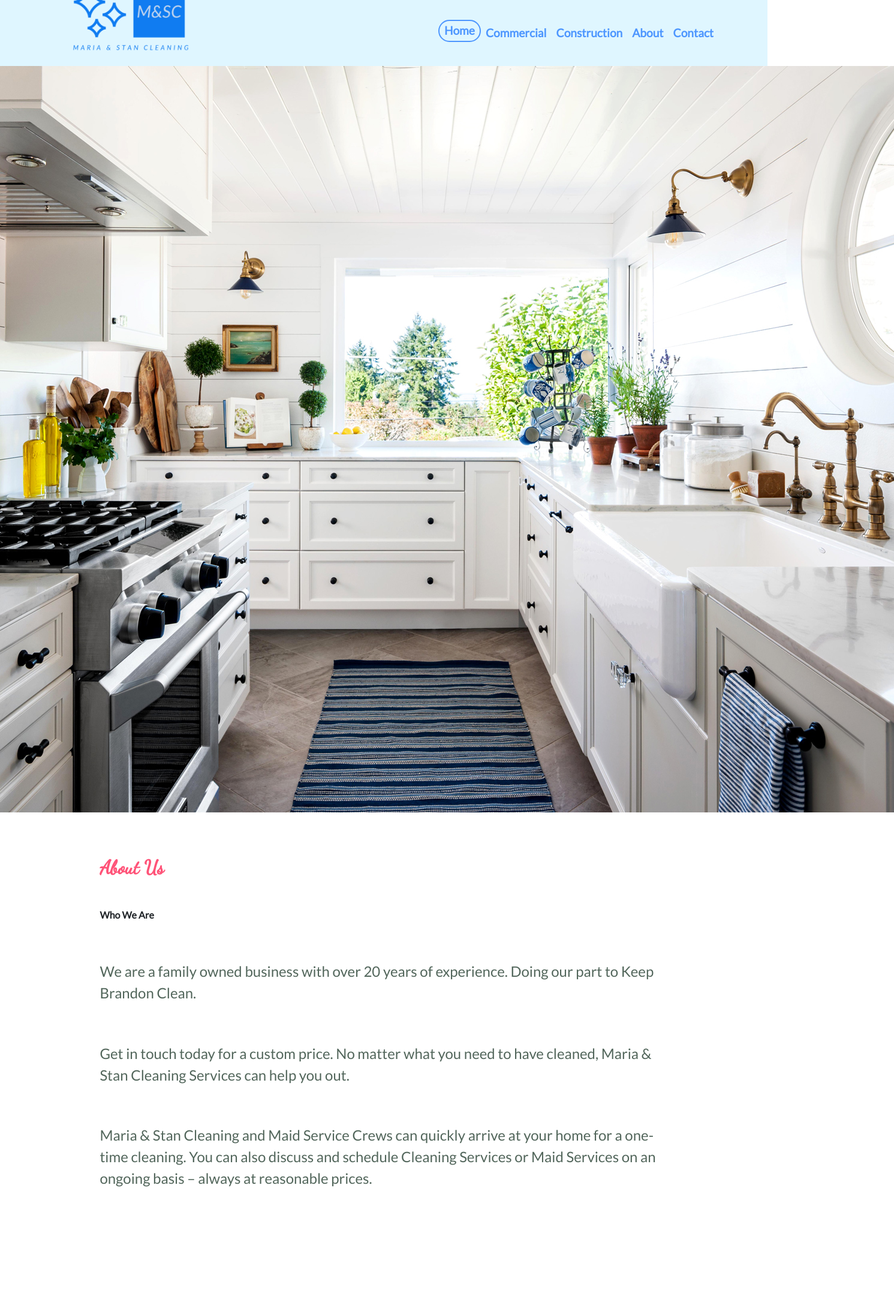
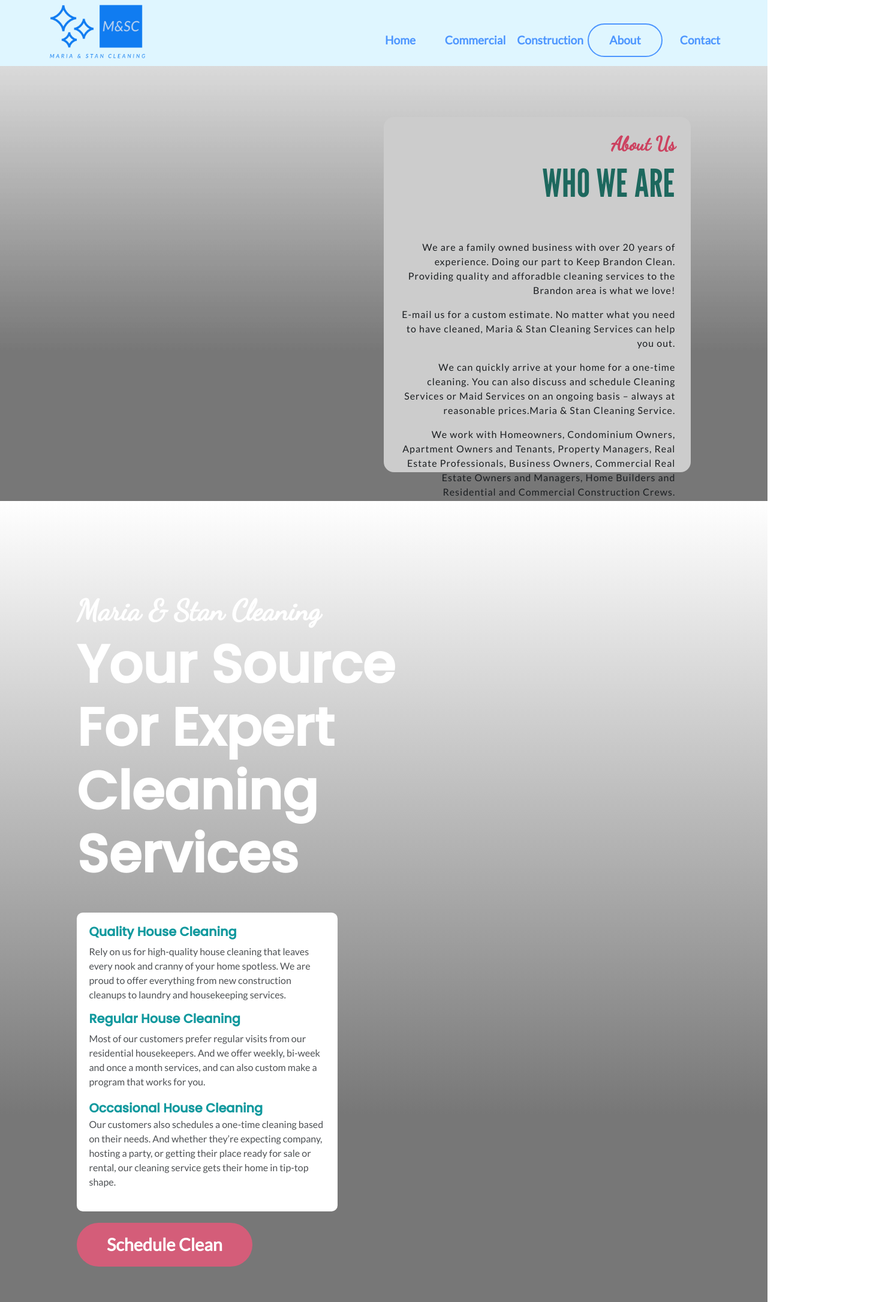
Before and after one commit to dchavez3395/Cleaning-Website, a plain HTML site: page about.html in a window 1280 px wide. Shown: the top 2170 px of the page at 60% size, 1491 px wide, since content can reach past the window. Drawn offline with nearby package versions, Linux system fonts and the light colour scheme; files that its build step writes are made by us from their sources; a web font is replaced by a local one.

Commit message:
Update about.html

```diff
--- a/about.html
+++ b/about.html
@@ -1,108 +1,122 @@
 <!DOCTYPE html>
 <html lang="en" dir="ltr">
-
 <head>
   <meta charset="utf-8">
   <title>Maria & Stan</title>
-  <!-- CSS Stylesheets -->
+  <!-- CSS Styles -->
+  <link rel="stylesheet" href="styles.min.css">
+  <!--Bootstrap -->
   <link href="https://cdn.jsdelivr.net/npm/bootstrap@5.1.3/dist/css/bootstrap.min.css" rel="stylesheet" integrity="sha384-1BmE4kWBq78iYhFldvKuhfTAU6auU8tT94WrHftjDbrCEXSU1oBoqyl2QvZ6jIW3" crossorigin="anonymous">
-  <link rel="stylesheet" href="css/styles.min.css">
-  <!-- bootstrap script -->
-  <script src="https://cdn.jsdelivr.net/npm/bootstrap@5.1.3/dist/js/bootstrap.bundle.min.js" integrity="sha384-ka7Sk0Gln4gmtz2MlQnikT1wXgYsOg+OMhuP+IlRH9sENBO0LRn5q+8nbTov4+1p" crossorigin="anonymous"></script>
   <!-- Font Awesome -->
-  <script src="https://kit.fontawesome.com/15670690c5.js" crossorigin="anonymous"></script>
-
+  <link rel="stylesheet" href="https://cdnjs.cloudflare.com/ajax/libs/font-awesome/6.1.1/css/all.min.css" integrity="sha512-KfkfwYDsLkIlwQp6LFnl8zNdLGxu9YAA1QvwINks4PhcElQSvqcyVLLD9aMhXd13uQjoXtEKNosOWaZqXgel0g==" crossorigin="anonymous"
+    referrerpolicy="no-referrer">
 </head>
-
   <body>
-
-  <!-- Nav Bar -->
-
-  <nav class=" navbar navbar-expand-lg navbar-light " id="nav-area">
-    <div class="container">
-      <a class="navbar-brand" href="index.html">
+    <!-- Navbar -->
+    <nav class="navbar fixed-top">
+      <div class="navbar-container">
+        <div class="nav-logo">
+          <a href="index.html" id="navbar-logo">
             <img class="logo" src="images/logo.png" alt="">
           </a>
-      <button class="navbar-toggler" type="button" data-bs-toggle="collapse" data-bs-target="#navbarSupportedContent" aria-controls="navbarSupportedContent" aria-expanded="false" aria-label="Toggle navigation">
-        <span class="hamburger navbar-toggler-icon">
-          <img src="hamburger.png" alt="">
-        </span>
-      </button>
-      <div class="collapse navbar-collapse" id="navbarSupportedContent">
-        <ul class="navbar-nav ms-auto ">
-          <li class="nav-item">
-            <a class="nav-link active" style="color:#4D96FF;" aria-current="page" href="home.html">Home</a>
+        </div>
+        <div class="navbar-toggle" id="mobile-menu">
+          <span class="bar"></span>
+          <span class="bar"></span>
+          <span class="bar"></span>
+        </div>
+        <ul class="navbar-menu">
+          <li class="navbar-item">
+            <a href="home.html" class="navbar-links " id="home-page">Home</a>
           </li>
-          <li class="nav-item">
-            <a class="nav-link" style="color:#4D96FF;" href="commercial.html">Commercial</a>
+          <li class="navbar-item">
+            <a href="commercial.html" class="navbar-links" id="about-page">Commercial</a>
           </li>
-          <li class="nav-item">
-            <a class="nav-link" style="color:#4D96FF;" href="construction.html">Construction</a>
+          <li class="navbar-item">
+            <a href="construction.html" class="navbar-links" id="skills-page">Construction</a>
           </li>
-          <li class="nav-item">
-            <a class="nav-link" style="color:#4D96FF;" href="about.html">About</a>
+          <li class="navbar-item">
+            <a href="about.html" class="navbar-links active" id="projects-page">About</a>
           </li>
-          <li class="nav-item">
-            <a class="nav-link"  style="color:#4D96FF;" href="contact.html">Contact</a>
+          <li class="navbar-item">
+            <a href="contact.html" class="navbar-links" id="contact-page">Contact</a>
           </li>
-
         </ul>
-
-      </div>
       </div>
     </nav>
 
-  <section id="about">
-    <img src="images/about.jfif" class="about-photo" alt="">
-    <div class="container-fluid about-container">
-      <div class="about-commercial">
-        <h2 class="bottom-title">About Us</h2>
-        <p class="about-area-text">Who We Are</p>
+    <div class="image-top-section">
+      <div class="about-writing">
+        <h2 class="middle-title">About Us</h2>
+        <h3 class="middle-text-about">Who We Are</h3>
+        <p>We are a family owned business with over 20 years of experience. Doing our part to Keep Brandon Clean. Providing quality and afforadble cleaning services to the Brandon area is what we love!</p>
+          <p>E-mail us for a custom estimate. No matter what you need to have cleaned, Maria & Stan Cleaning Services can help you out.</p>
+          <p>We can quickly arrive at your home for a one-time cleaning. You can also discuss and schedule Cleaning Services or Maid Services on an ongoing basis  – always at reasonable prices.Maria & Stan Cleaning Service.</p>
+          <p>We work with Homeowners, Condominium Owners, Apartment Owners and Tenants, Property Managers, Real Estate Professionals, Business Owners, Commercial Real Estate Owners and Managers, Home Builders and Residential and Commercial Construction Crews.</p>
         </div>
-      <div class="row about-row">
-        <p class="commercial-text">We are a family owned business with over 20 years of experience. Doing our part to Keep Brandon Clean. </p>
-        <p class="commercial-text">Get in touch today for a custom price. No matter what you need to have cleaned, Maria & Stan Cleaning Services can help you out.
-        <p class="commercial-text">Maria & Stan Cleaning and Maid Service Crews can quickly arrive at your home for a one-time cleaning. You can also discuss and schedule Cleaning Services or Maid Services on an ongoing basis – always at reasonable
-          prices.</p>
+
+    </div>
+
+    <!-- break -->
+
+    <div id="dog-section">
+      <div class="pet-writing">
+        <h1 class="pet-title">Maria & Stan Cleaning</h1>
+        <h3 class="middle-text-pet">Your Source For Expert Cleaning Services</h3>
+        <div class="bottom-pet-area">
+          <div class="pet-row">
+            <h2 class="pet-bottom-title">Quality House Cleaning</h2>
+            <p class="pet-content">Rely on us for high-quality house cleaning that leaves every nook and cranny of your home spotless. We are proud to offer everything from new construction cleanups to laundry and housekeeping services.</p>
+          </div>
+          <div class="pet-row">
+            <h2 class="pet-bottom-title">Regular House Cleaning</h2>
+            <p class="pet-content">
+              Most of our customers prefer regular visits from our residential housekeepers.  And we offer weekly, bi-week and once a month services, and can also custom make a program that works for you.
+            </p>
+          </div>
+            <div class="pet-row">
+              <div class="pet-bottom-title">Occasional House Cleaning</div>
+              <p class="pet-content">Our customers also schedules a one-time cleaning based on their needs. And whether they’re expecting company, hosting a party, or getting their place ready for sale or rental,  our  cleaning service gets their home in tip-top shape.</p>
+            </div>
+          </div>
+          <button class="main-btn dog-btn"><a href="resume.PDF" target="_blank">Schedule Clean</a></button>
         </div>
     </div>
 
-  </section>
+  <!-- footer -->
 
-  <section id="about-dog" class="about-dog">
-    <div class="pet-writing">
-      <h1 class="pet-title ">Maria & Stan Cleaning</h1>
-      <h3 class="middle-text-pet">Get In Touch </h3>
-      <div class="bottom-pet-area">
-        <div class="pet-row">
-          <h2 class="quality-title pet-bottom-title ">Quality Cleaning</h2>
-          <p class="about-content pet-content ">Trust in us for reliable, punctual home cleaning services. Meeting your needs is always the number one priority of our fully insured and bonded cleaning company. We provide all cleaning supplies and equipment.</p>
-        </div>
-        </div>
-        <a href="contact.html">
-          <button type="button" class="intro-btn  btn btn-light btn-lg" name="button">Schedule your Clean now</button>
-        </a>
-
+    <div id="footer">
+      <div class="right-content">
+        <img class="bottom-logo" src="images/logo2.png" alt="">
+        <p class="footer-text">We are a family-based business with years of experience cleaning homes and businessess in the Brandon area, and we can't wait to help you keep your place clean!</p>
+  <ul class="pay-list">
+    <li>
+      <img class="pay-image" src="images/visa.png" alt="">
+    </li>
+    <li>
+      <img class="pay-image" src="images/mastercard.png" alt="">
+    </li>
+    <li>
+      <img class="pay-image " src="images/paypal.png" alt="">
+    </li>
+    <li>
+      <img class="pay-image" src="images/bitcoin.png" alt="">
+    </li>
+  </ul>
     </div>
     </div>
 
 
-  </section>
 
 
-  <section id="footer">
-    <div class=" footer-content container-fluid">
-      <div class="right-content">
-        <img class="bottom-logo" src="images/logo2.png" alt="">
-        <p class="footer-text">We are a family-based business with years of experience cleaning homes and businessess in the Brandon area, and we can't wait to help you keep your place clean!</p>
-     <div class="pay-row row">
-        <img class="pay-image" src="images/visa.png" alt="">
-        <img class="pay-image" src="images/mastercard.png" alt="">
-        <img class="pay-image " src="images/paypal.png" alt="">
-        <img class="pay-image" src="images/bitcoin.png" alt="">
-      </div>
-    </div>
-  </section>
+
+
+
+
+
+    <script src="https://code.jquery.com/jquery-3.3.1.slim.min.js" integrity="sha384-q8i/X+965DzO0rT7abK41JStQIAqVgRVzpbzo5smXKp4YfRvH+8abtTE1Pi6jizo" crossorigin="anonymous"></script>
+    <script src="https://cdn.jsdelivr.net/npm/popper.js@1.14.7/dist/umd/popper.min.js" integrity="sha384-UO2eT0CpHqdSJQ6hJty5KVphtPhzWj9WO1clHTMGa3JDZwrnQq4sF86dIHNDz0W1" crossorigin="anonymous"></script>
+    <script src="https://cdn.jsdelivr.net/npm/bootstrap@4.3.1/dist/js/bootstrap.min.js" integrity="sha384-JjSmVgyd0p3pXB1rRibZUAYoIIy6OrQ6VrjIEaFf/nJGzIxFDsf4x0xIM+B07jRM" crossorigin="anonymous"></script>
     <script src="https://ajax.googleapis.com/ajax/libs/jquery/3.6.0/jquery.min.js"></script>
     <script src="index.js" charset="utf-8"></script>
   </body>
```
Lines whose indentation alone changed are shown as unchanged.
